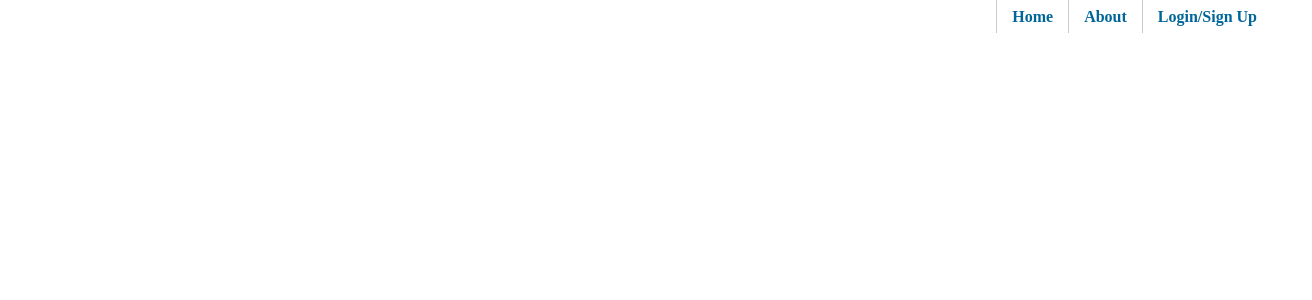
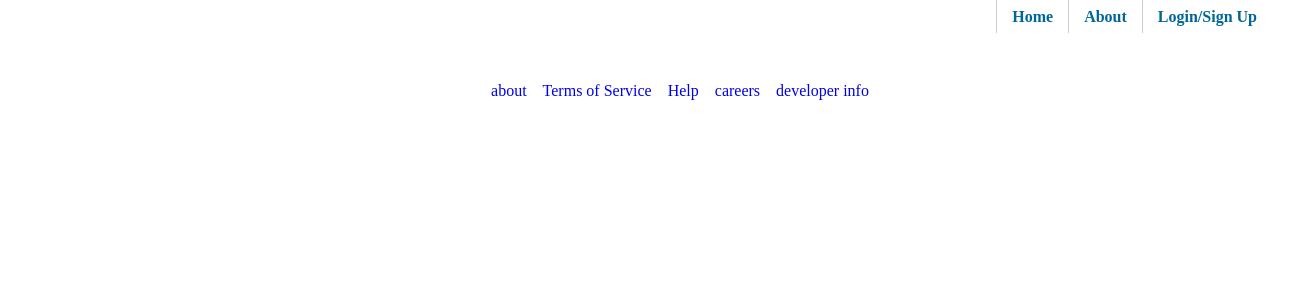
Before and after one commit to jpcutshall/quotable-front, a React (Create React App) app: page / in a window 1280 px wide. Shown: the top 300 px of the page, 1312 px wide, since content can reach past the window. Built offline with nearby package versions, Linux system fonts and the light colour scheme.

Commit message:
footer layout setup

```diff
--- a/src/App.js
+++ b/src/App.js
@@ -1,10 +1,12 @@
 import NavBar from './components/NavBar'
+import Footer from './components/Footer'
 import './App.css';
 
 function App() {
   return (
     <div className="App">
       <NavBar />
+      <Footer />
     </div>
   );
 }
--- a/src/components/Footer.css
+++ b/src/components/Footer.css
@@ -0,0 +1,19 @@
+.footer {
+    width: 100%;
+    float: center;
+    list-style: none;
+    margin: 0 0 3em 0;
+    display: flex;
+    flex-direction: row;
+    justify-content: center;
+}
+
+.footer li {
+    padding: 0.5em;
+}
+
+.footer li a {
+
+    text-decoration: none;
+
+}
--- a/src/components/Footer.js
+++ b/src/components/Footer.js
@@ -5,7 +5,23 @@ export default class Footer extends Component {
     render() {
         return (
             <div>
-
+                <ul className="footer">
+                    <li>
+                        <a href="/">about</a>
+                    </li>
+                    <li>
+                        <a href="/">Terms of Service</a>
+                    </li>
+                    <li>
+                        <a href="/">Help</a>
+                    </li>
+                    <li>
+                        <a href="/">careers</a>
+                    </li>
+                    <li>
+                        <a href="/">developer info</a>
+                    </li>
+                </ul>
             </div>
         )
     }
```
